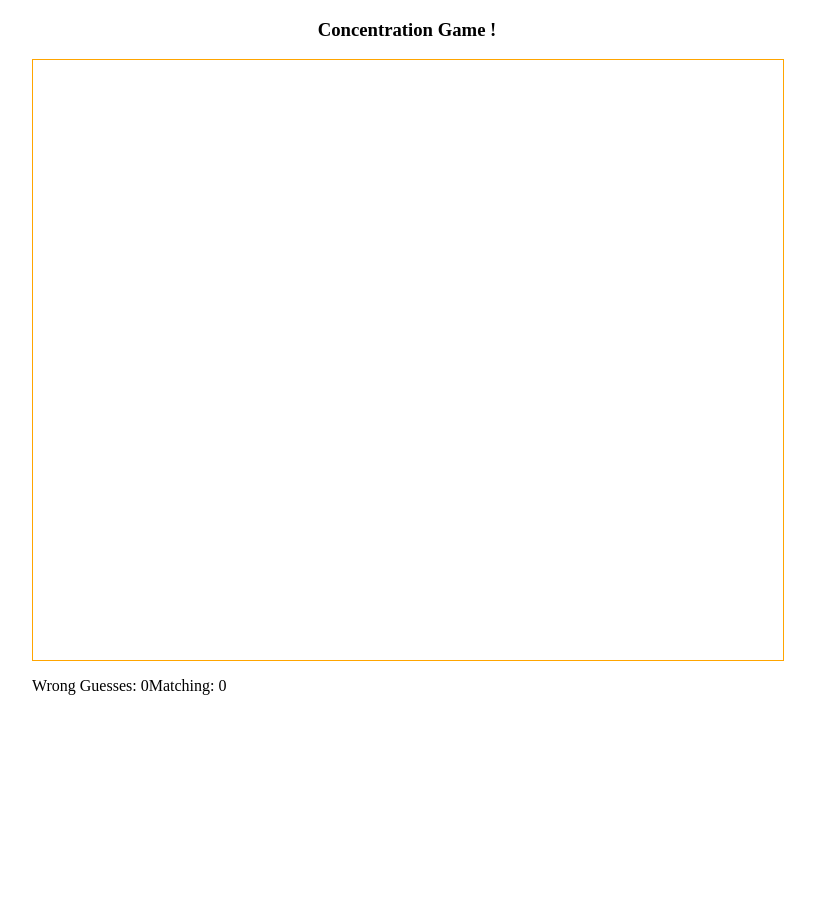
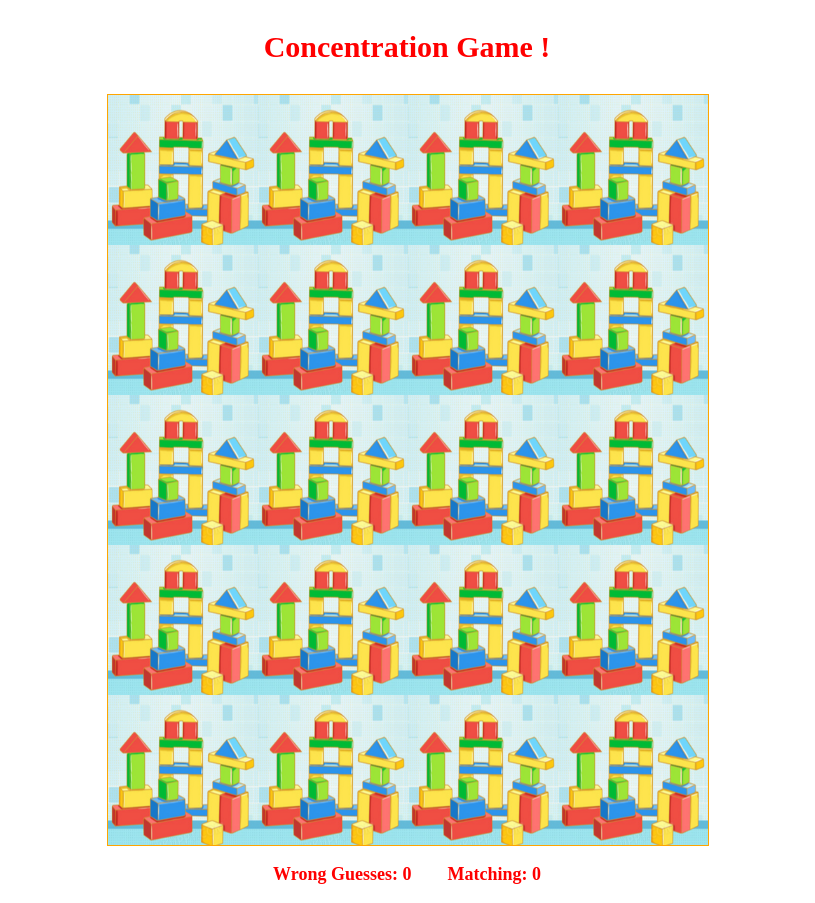
Before and after one commit to lily1029/Concentration-Game, a plain HTML site: page index.html in a window 1280 px wide. Shown: the whole page, without its empty margins (233-1048 px from the left). Before the commit the page ends 800 px from the top, so only its background shows below. Drawn offline with Linux system fonts and the light colour scheme.

Commit message:
Added Javascript logics

```diff
--- a/css/style.css
+++ b/css/style.css
@@ -1,5 +1,6 @@
 .pageContainer{
-    width: 750px;
+    /* width: 750px; */
+    width: 600px;
     margin: 0 auto;
 
 
@@ -8,7 +9,7 @@
 .gameGrid{
     display: flex;
     flex-wrap: wrap;
-    height: 600px;
+    height: 750px;
     width: 100%;
     border: 1px solid orange;
 
@@ -21,4 +22,14 @@
 
 h3{
     text-align: center;
+    color: red;
+    font-size: 30px;
 }
+
+p{
+    text-align: center;
+    color: red;
+    font-size: large;
+    font-weight: bold;
+
+}
--- a/index.html
+++ b/index.html
@@ -13,7 +13,7 @@
         <div class = "gameGrid">
 
         </div>
-        <p>Wrong Guesses: <span class = "attemptsHolder"></span>Matching: <span class ="foundHolder"></span></p>
+        <p>Wrong Guesses: <span class = "attemptsHolder"></span>&nbsp;&nbsp;&nbsp;&nbsp;&nbsp;&nbsp; &nbsp;Matching: <span class ="foundHolder"></span></p>
     </div>
 
 
--- a/js/app.js
+++ b/js/app.js
@@ -16,30 +16,6 @@ document.addEventListener('DOMContentLoaded', () => {
         {
             name: 'bike',
             image: 'images/bike.png'
-        },
-        {
-            name: 'cow',
-            image: 'images/cow.png'
-        },
-        {
-            name: 'cow',
-            image: 'images/cow.png'
-        },
-        {
-            name: 'excavator',
-            image: 'images/excavator.png'
-        },
-        {
-            name: 'excavator',
-            image: 'images/excavator.png'
-        },
-        {
-            name: 'pig',
-            image: 'images/pig.png'
-        },
-        {
-            name: 'pig',
-            image: 'images/pig.png'
         },
         {
             name: 'robot',
@@ -72,26 +48,64 @@ document.addEventListener('DOMContentLoaded', () => {
         {
             name: 'strawberry',
             image: 'images/strawberry.png'
+        },
+        {
+            name: 'placeholder',
+            image: 'images/placeholder.png'
+        },
+        {
+            name: 'placeholder',
+            image: 'images/placeholder.png'
+        },
+        {
+            name: 'oct',
+            image: 'images/oct.png'
+        },
+        {
+            name: 'oct',
+            image: 'images/oct.png'
+        },
+        {
+            name: 'sun',
+            image: 'images/sun.png'
+        },
+        {
+            name: 'sun',
+            image: 'images/sun.png'
+        },
+        {
+            name: 'pig',
+            image: 'images/pig.png'
+        },
+        {
+            name: 'pig',
+            image: 'images/pig.png'
         }
     ]
-    //in the cardlist, the pictures random input function
+    //here we define a randomized function to show different pictures
+    //in different places on the board
     cardsList.sort(() => 0.5 - Math.random());
     //we select the div has class = gameGrid
     const grid = document.querySelector('.gameGrid');
+    //here is we track how many times players clicked on the board
+    //about the worng guesses
     const attemptsHolder = document.querySelector('.attemptsHolder');
+    //here is we track how many times we win (find the matching pics)
     const foundHolder = document.querySelector('.foundHolder');
-
+    //here we can keep tracking the cards in the game
     const cardsInGame = 10;
 
-    //initial game, attempts set to 0
+    //initial game, attempts set to 0, win also set 0
     let attempts = 0;
     let foundCards = 0;
 
+    //we need to assign the variables attempts to the html DOM to show times
     attemptsHolder.textContent = attempts;
+    //also we assign the won times to the DOM to show numbers
     foundHolder.textContent = foundCards;
 
-
-
+    //define the cards that we chose in an empty array
+    //also store the id, so that we know the index of image
     let chosenCards = [];
     let chosenCardsIds = [];
 
@@ -99,10 +113,10 @@ document.addEventListener('DOMContentLoaded', () => {
     function initiateBoard() {
 
         //loop all the images in the cardlist, create a card, put all the images in the card
-        //then,append this card to the game bord grid
+        //then,append this card to the game bord grid,so that all the images show
         for (let i = 0; i < cardsList.length; i++) {
             let card = document.createElement('img');
-            card.setAttribute('src', images / placeholder.png);
+            card.setAttribute('src', 'images/placeholder.png');
             card.setAttribute('data-id', i);
             card.addEventListener('click', flipCard);
             grid.appendChild(card);
@@ -111,26 +125,33 @@ document.addEventListener('DOMContentLoaded', () => {
 
     }
 
+    //
     function flipCard() {
         if (chosenCards.length != 2) {
-            //we add card id that has been clicked, so we know which card id has been clicked
+            //here we define a variable called cardid. It has been clicked. so
+            //we can know which card has been clicked
+            //here this in an event handler,
+            //this refers to the element that received the click event
             let cardid = this.getAttribute('data-id');
-            //if source is not blank, we should check it
-            if (this.getAttribute('src') != 'images/blank.png') {
-                chosenCards.push(cardsList[cardId].name);
-                chosenCardsIds.push(cardId);
-                this.setAttribute('src', cardsList[cardId].image);
+            //if source of the image is not blank, we should check it
+            if (this.getAttribute('src') != 'images/blank/blank.png') {
+                //then, we need to push in an new array called chosencARDS
+                //so we know which card has been chosen
+                chosenCards.push(cardsList[cardid].name);
+                //we also push the cardid to the array, so we can know which
+                //one to flip back to the placeholder or to the blank one
+                chosenCardsIds.push(cardid);
+                //here we make card flip itself, replace the source, and send
+                //back the original image value
+                this.setAttribute('src', cardsList[cardid].image);
+                //if the chosen cards are 2, we need to check whether they are
+                //match or not, also, we set timer here. 400 million seconds
+                //we also need to define another function called checkForMatch
                 if (chosenCards.length == 2) {
                     setTimeout(checkForMatch, 400);
-
-
                 }
-
             }
-
-
         }
-
     }
 
     function checkForMatch(){
@@ -140,8 +161,8 @@ document.addEventListener('DOMContentLoaded', () => {
         let secondCard = chosenCardsIds[1];
         if(chosenCards[0] == chosenCards[1]){
             foundCards++;
-            cards[firstCard].setAttribute('src', 'images/blank.png');
-            cards[secondCard].setAttribute('src', 'images/blank.png');
+            cards[firstCard].setAttribute('src', 'images/blank/blank.png');
+            cards[secondCard].setAttribute('src', 'images/blank/blank.png');
 
         }else{
             cards[firstCard].setAttribute('src', 'images/placeholder.png');
```
Also changed, not shown: images/blank/blank.png (renamed from images/blank.png), images/cow.png (deleted), images/excavator.png (deleted), images/oct.png (added), images/sun.png (added).
